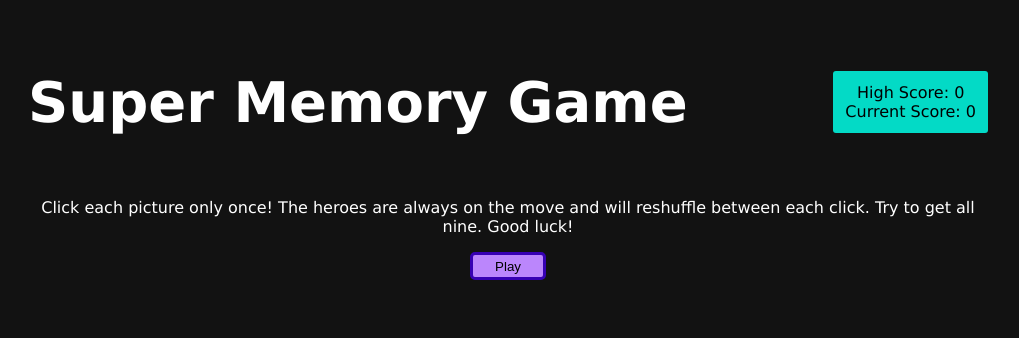
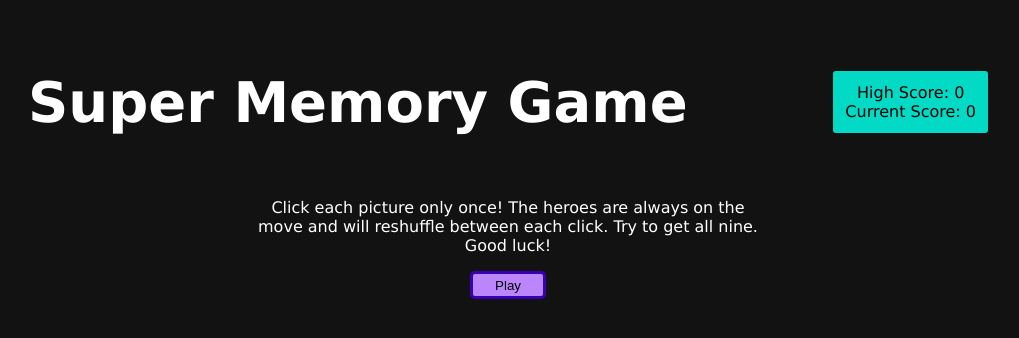
Before and after one commit to bertcherry/memory-card, a React (Vite) app: page / in a window 1280 px wide. Shown: the top 338 px of the page, without its empty margins (132-1151 px from the left). Built offline with nearby package versions, Linux system fonts and the light colour scheme; no server answers.

Commit message:
style info text

```diff
--- a/src/App.css
+++ b/src/App.css
@@ -63,6 +63,11 @@ button:focus-visible {
   padding: .75rem;
 }
 
+.info {
+  max-width: 500px;
+  align-self: center;
+}
+
 .card-section {
   flex: 1 1 0;
   display: grid;
```
